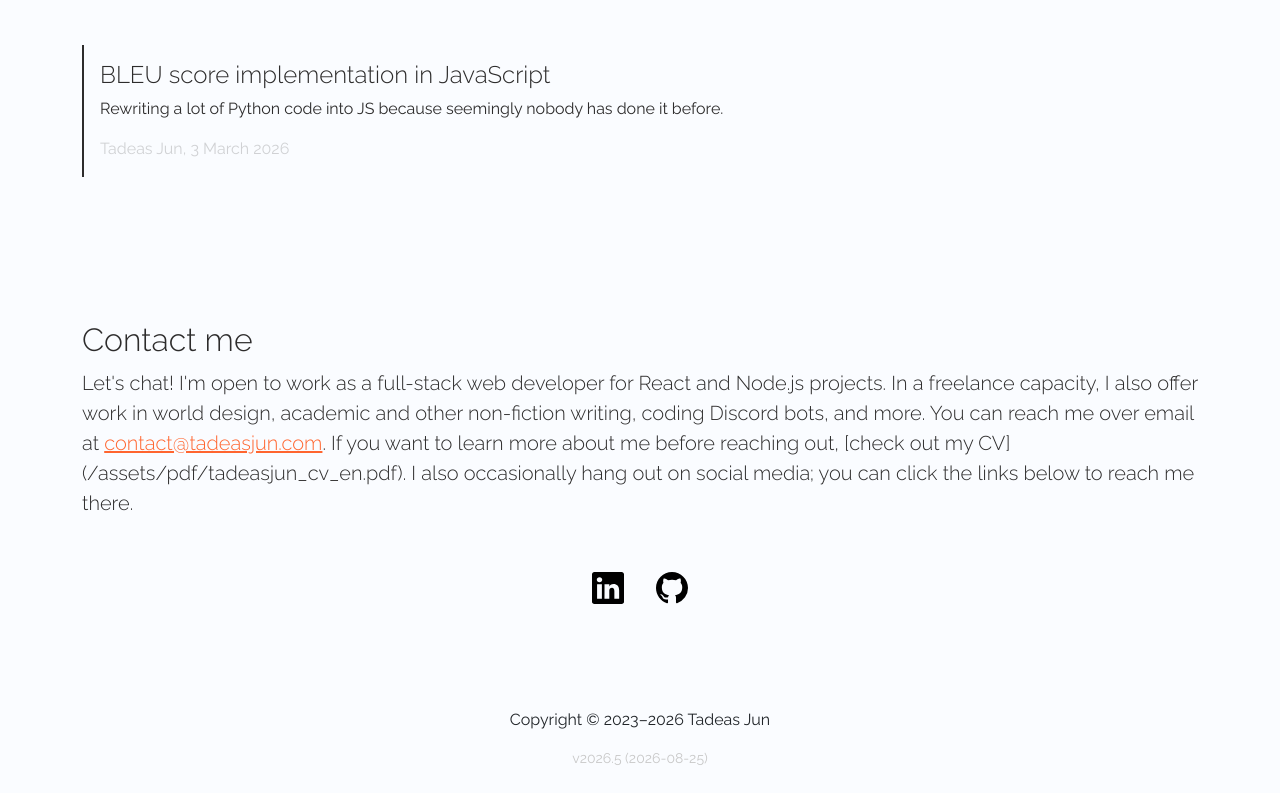
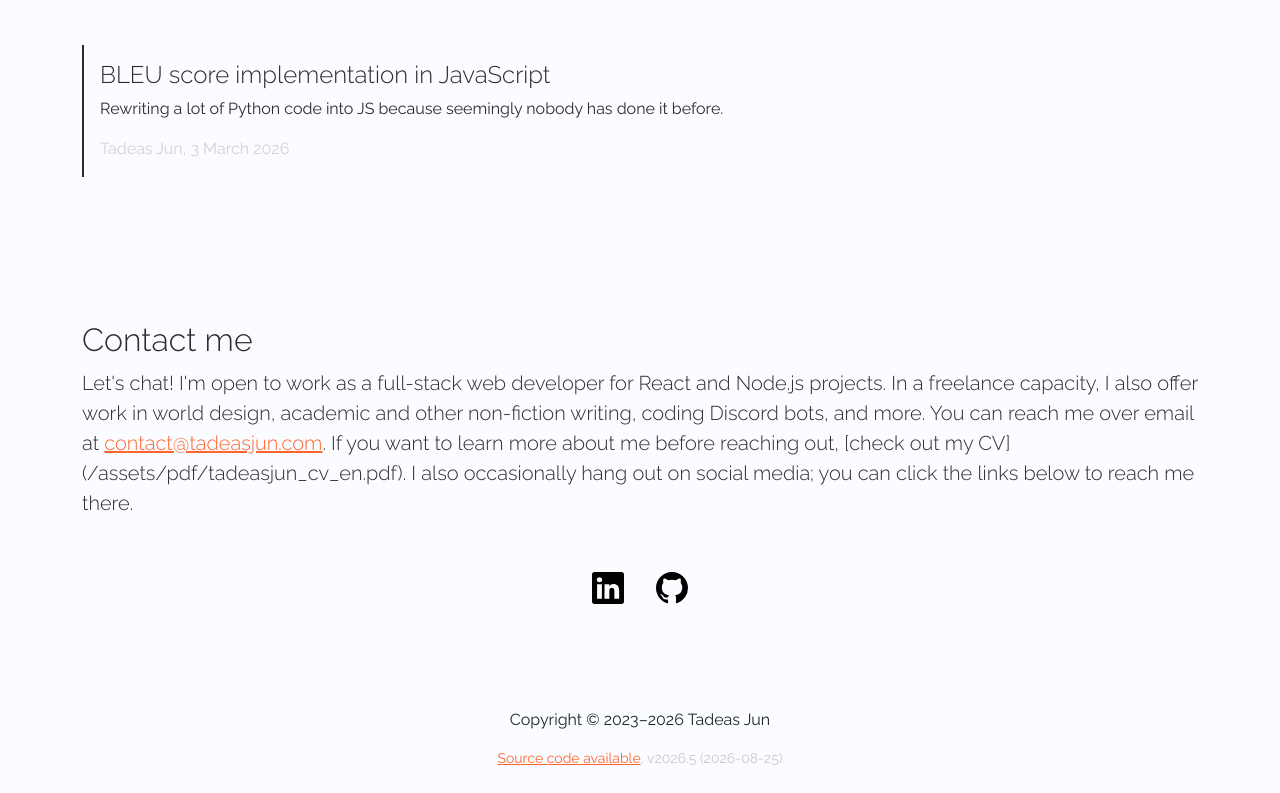
Before and after one commit to Tadeas-Jun/personal-website, an Eleventy site: page src/index.html in a window 1280 px wide. Shown: the part 5962-6755 px from the top of the page. Built offline with nearby package versions, Linux system fonts and the light colour scheme; Eleventy itself is replaced by a stand-in of ours; files that its build step writes are made by us from their sources; files whose address does not match are found by name.

Commit message:
Include link to GitHub repo in footer

```diff
--- a/src/_data/texts/cs.json
+++ b/src/_data/texts/cs.json
@@ -11,7 +11,8 @@
 				"chat": "Kontakt"
 			},
 			"footer": {
-				"copyright": "Copyright &#169; 2023–2026 Tadeáš Jůn"
+				"copyright": "Copyright &#169; 2023–2026 Tadeáš Jůn",
+				"source": "Zdrojový kód"
 			},
 			"home": {
 				"meta": {
--- a/src/_data/texts/en.json
+++ b/src/_data/texts/en.json
@@ -11,7 +11,8 @@
 				"chat": "Let's chat"
 			},
 			"footer": {
-				"copyright": "Copyright &#169; 2023–2026 Tadeas Jun"
+				"copyright": "Copyright &#169; 2023–2026 Tadeas Jun",
+				"source": "Source code available"
 			},
 			"home": {
 				"meta": {
--- a/src/_includes/meta/footer.njk
+++ b/src/_includes/meta/footer.njk
@@ -1,6 +1,6 @@
 <footer class="p-5 pb-2 bg-light text-center">
 	<div class="container">
-	<p class="footer" data-i18n="footer.copyright">Copyright &copy; 2023–2026 Tadeas Jun</p>
-	<p class="footer small grey">v{{ meta.version }} ({{ meta.lastUpdate }})</p>
+		<p class="footer" data-i18n="footer.copyright">Copyright &copy; 2023–2026 Tadeas Jun</p>
+		<p class="footer small grey"><a href="https://github.com/Tadeas-Jun/personal-website" target="_blank" data-i18n="footer.source">Source code available</a>, v{{ meta.version }} ({{ meta.lastUpdate }})</p>
 	</div>
 </footer>
```
